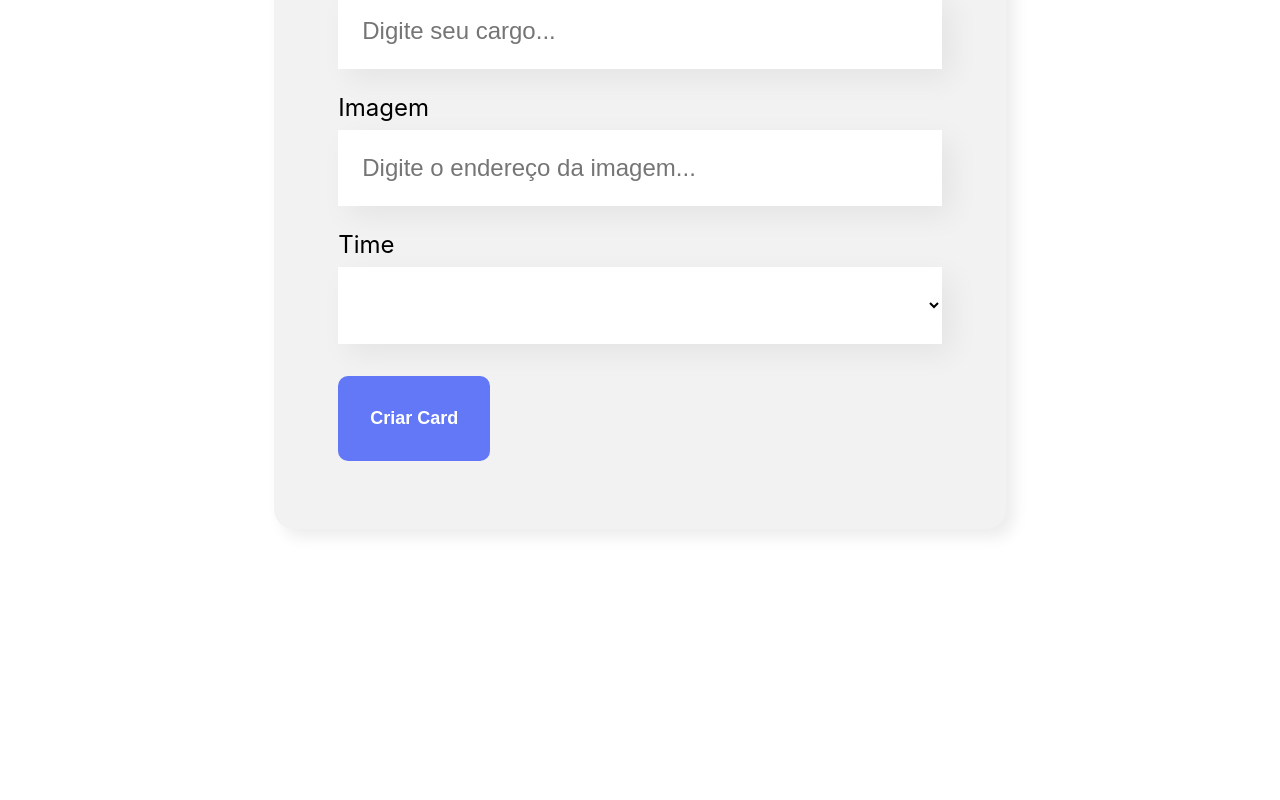
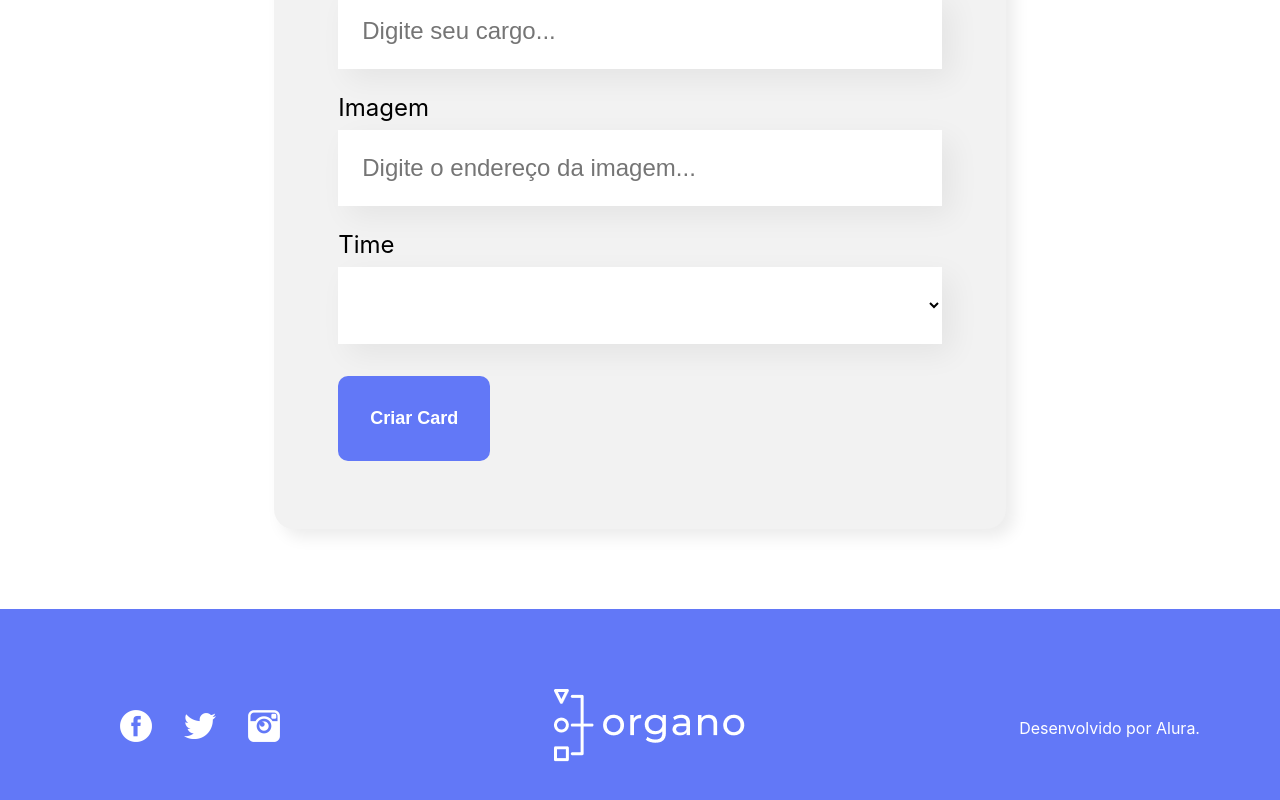
Before and after one commit to the-marielis/organo-react, a React (Create React App) app: page / in a window 1280 px wide. Shown: the part 868-1668 px from the top of the page. Before the commit the page ends 1477 px from the top, so only its background shows below. Built offline with nearby package versions, Linux system fonts and the light colour scheme.

Commit message:
criação de rodape

```diff
--- a/src/App.js
+++ b/src/App.js
@@ -2,6 +2,7 @@
 import { useState } from 'react';
 import Formulario from './componentes/Formulario';
 import Time from './componentes/Time';
+import Rodape from './componentes/Rodape';
 
 function App() {
   const times = [
@@ -36,6 +37,8 @@
           colaboradores={colaboradores.filter(colaborador => colaborador.time === time.nome)}
         />
       )}
+
+      <Rodape />
     </div>
   );
 }
--- /dev/null
+++ b/src/componentes/Rodape/Rodape.css
@@ -0,0 +1,17 @@
+.footer {
+    background: #6278F7;
+    color: #FFF;
+    padding: 80px;
+    display: flex;
+    justify-content: space-between;
+    align-items: center;
+}
+
+.footer ul li {
+    display: inline-block;
+    margin-right: 32px;
+}
+
+.footer ul li:last-child {
+    margin-right: 0;
+}
--- /dev/null
+++ b/src/componentes/Rodape/index.js
@@ -0,0 +1,35 @@
+import './Rodape.css'
+
+const Rodape = () => {
+    return (<footer className="footer">
+        <section>
+            <ul>
+                <li>
+                    <a href="facebook.com" target="_blank">
+                        <img src="/imagens/fb.png" alt="" />
+                    </a>
+                </li>
+                <li>
+                    <a href="twitter.com" target="_blank">
+                        <img src="/imagens/tw.png" alt="" />
+                    </a>
+                </li>
+                <li>
+                    <a href="instagram.com" target="_blank">
+                        <img src="/imagens/ig.png" alt="" />
+                    </a>
+                </li>
+            </ul>
+        </section>
+        <section>
+            <img src="/imagens/logo.png" alt="" />
+        </section>
+        <section>
+            <p>
+                Desenvolvido por Alura.
+            </p>
+        </section>
+    </footer>)
+}
+
+export default Rodape
```
